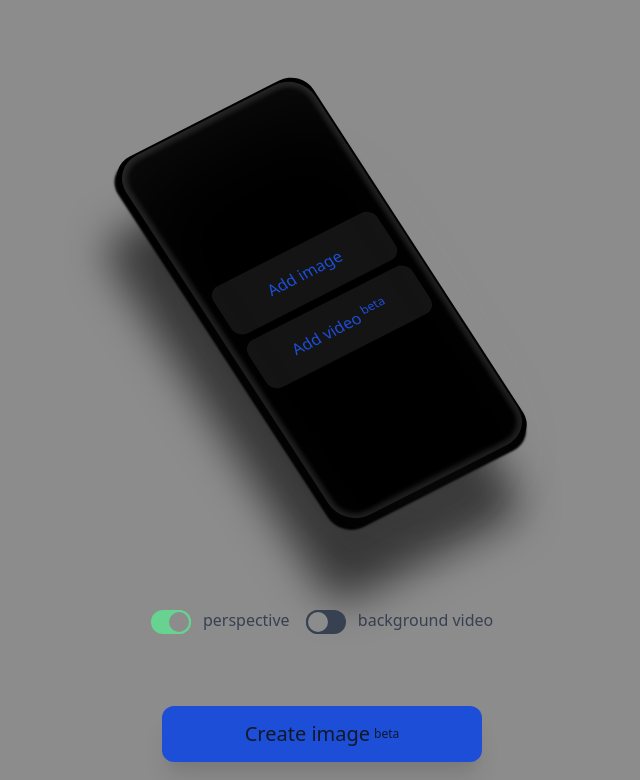
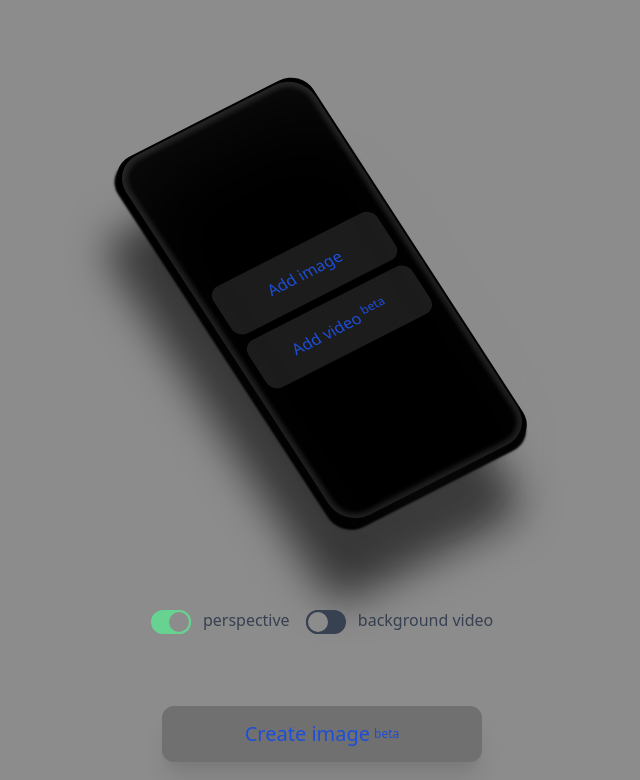
Before and after one commit to SimonBarak/minimalscreen, a website built with webpack: page index.html in a window 1280 px wide. Shown: the part 172-952 px from the top of the page, without its empty margins (318-958 px from the left). Built offline with nearby package versions, Linux system fonts and the light colour scheme; files whose address does not match are found by name; what @jaames/iro would draw is missing.

Commit message:
css details

```diff
--- a/index.html
+++ b/index.html
@@ -41,7 +41,7 @@
           class="draggable absolute top-0 w-full max-w-xl z-30"
         >
           <h1
-            class="focus:outline-none focus:border-none focus:shadow-outline-none z-30 py-2"
+            class="focus:outline-none focus:border-none focus:shadow-outline-none z-30 py-4"
             contenteditable="true"
           >
             Create screen mockup in&nbsp;a&nbsp;browser
@@ -179,7 +179,7 @@
         </button> -->
         <button
           id="create-image"
-          class="btn-big m-auto justify-center cursor-pointer flex w-full rounded-xl py-5 px-6 leading-4 text-gray-900 text-xl bg-blue-700 hover:bg-blue-700 focus:outline-none focus:border-blue-300 focus:shadow-outline-blue active:bg-gray-50 active:text-gray-800 transition duration-150 ease-in-out shadow-xl"
+          class="btn-big m-auto justify-center cursor-pointer flex w-full rounded-xl py-5 px-6 leading-4 text-blue-700 text-xl cta-opacity hover:bg-gray-700 focus:outline-none focus:border-blue-300 focus:shadow-outline-blue active:bg-gray-50 active:text-gray-800 transition duration-150 ease-in-out shadow-xl"
         >
           <span>Create image </span>
           <span class="text-xs ml-1">beta</span>
--- a/src/index.css
+++ b/src/index.css
@@ -121,7 +121,7 @@ input[type="file"] {
 }
 
 .cta-opacity {
-  background-color: rgba(100, 100, 100, 0.2);
+  background-color: rgba(70, 70, 70, 0.4);
 }
 
 .mobile-mockup::before {
```
Also changed, not shown: dist/main.css.
